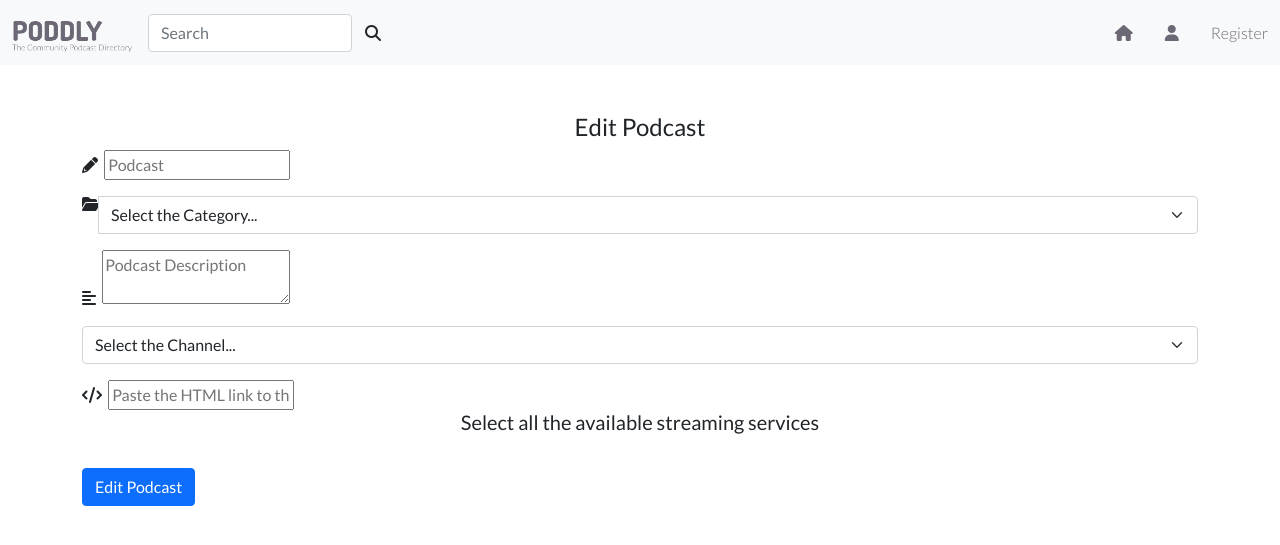
After one commit to PeteCookson/Poddly, a Flask app: template templates/edit_podcast.html in a window 1280 px wide. The commit adds this page. Shown: the top 545 px of the page. Run offline with Flask 2, Linux system fonts and the light colour scheme; the template is opened without the code that fills it, so the values that code supplies are empty; some libraries are stand-ins or nearby versions.

Commit message:
Implement edit podcast button and .html file

```diff
--- a/app.py
+++ b/app.py
@@ -126,6 +126,16 @@ def add_podcast():
     return render_template("add_podcast.html", categories=categories,
     channels=channels, services=services)
 
+
+@app.route("/edit_podcast/<podcast_id>", methods=["GET", "POST"])
+def edit_podcast(podcast_id):
+    podcast = mongo.db.podcasts.find_one({"_id": ObjectId(podcast_id)})
+    categories = mongo.db.categories.find().sort("category_name", 1)
+    channels = mongo.db.channels.find().sort("channel", 1)
+    services = mongo.db.service.find().sort("streaming_service")
+    return render_template("edit_podcast.html", podcast=podcast, categories=categories,
+    channels=channels, services=services)
+
 if __name__ == "__main__":
     app.run(host=os.environ.get("IP"),
             port=int(os.environ.get("PORT")),
--- /dev/null
+++ b/templates/edit_podcast.html
@@ -0,0 +1,101 @@
+{% extends "base.html" %}
+{% block content %}
+<div>
+    <h4 class="text-center">Edit Podcast</h4>
+    <form class="col" method="POST" action="{{ url_for('edit_podcast', podcast_id=podcast._id) }}">
+        <!-- podcast name -->
+        <div class="mb-3">
+            <i class="fas fa-pencil-alt prefix"></i>
+            <label for="podcast_name"></label>
+            <input type="text" class="validate" id="podcast_name" name="podcast_name" minlength="5" maxlength="50" placeholder="Podcast" required>
+        </div>
+        <!-- category -->
+        <div class="input-group mb-3">
+            <i class="fas fa-folder-open prefix"></i>
+            <label for="category_name"></label>
+            <select class="form-select validate" id="category_name" name="category_name" required>
+                <option value="">Select the Category...</option>
+                {% for category in categories %}
+                <option value="{{ category.category_name }}">{{ category.category_name }}</option>
+                {% endfor %}
+            </select>
+        </div>
+        <!-- description -->
+        <div class="mb-3">
+            <i class="fas fa-align-left prefix"></i>
+            <label for="podcast_description"></label>
+            <textarea type="text" class="validate" id="podcast_description" name="podcast_description" placeholder="Podcast Description"></textarea>
+        </div>
+        <!-- channel -->
+        <div class="input-group mb-3">
+            <select class="form-select" id="channel" name="channel" required>
+                <option value="">Select the Channel...</option>
+                {% for channel in channels %}
+                <option value="{{ channel.channel }}">{{ channel.channel }}</option>
+                {% endfor %}
+                <!--<option value="2">Tortoise</option>
+            <option value="3">The New York Times</option>
+            <option value="4">iHeartPodcast Network</option>
+            <option value="5">NPR</option>
+            <option value="6">Somethin' Else</option>
+            <option value="7">BBC</option>
+            <option value="8">The Telegraph</option>-->
+            </select>
+        </div>
+        <!-- cover -->
+        <div>
+            <i class="fa-solid fa-code"></i>
+            <label for="cover"></label>
+            <input type="text" class="validate" id="cover" name="cover" placeholder="Paste the HTML link to the cover art" required>
+        </div>
+        <!-- services -->
+        <div>
+            <h5 class="text-center">Select all the available streaming services</h5>
+            <div class="form-check">
+                {% for service in services %}
+                <input class="form-check-input" type="checkbox" value="" id="streaming_service">
+                <option value="{{ service.streaming_service }}">{{ service.streaming_service }}</option>
+                {% endfor %}
+                <label class="form-check-label" for="streaming_service"></label>
+            </div>
+            <!--<div class="form-check">
+                <input class="form-check-input" type="checkbox" value="" id="streaming_service">
+                <label class="form-check-label" for="streaming_service">
+                    Spotify
+                </label>
+            </div>
+            <div class="form-check">
+                <input class="form-check-input" type="checkbox" value="" id="streaming_service">
+                <label class="form-check-label" for="streaming_service">
+                    Google Podcasts
+                </label>
+            </div>
+            <div class="form-check">
+                <input class="form-check-input" type="checkbox" value="" id="streaming_service">
+                <label class="form-check-label" for="streaming_service">
+                    Audible
+                </label>
+            </div>
+            <div class="form-check">
+                <input class="form-check-input" type="checkbox" value="" id="streaming_service">
+                <label class="form-check-label" for="streaming_service">
+                    Stitcher
+                </label>
+            </div>
+            <div class="form-check">
+                <input class="form-check-input" type="checkbox" value="" id="streaming_service">
+                <label class="form-check-label" for="streaming_service">
+                    TuneIn Radio
+                </label>
+            </div>-->
+        </div>
+        <!-- submt button -->
+        <div class="row">
+            <div class="col">
+                <input class="btn btn-primary" type="submit" value="Edit Podcast">
+            </div>
+        </div>
+    </form>
+</div>
+
+{% endblock %}
--- a/templates/podcasts.html
+++ b/templates/podcasts.html
@@ -27,7 +27,7 @@
             <!-- comments -->
             <li class="list-group-item">"<em>{{ podcast.comments }}</em>"{{ podcast.comment_by }}</li>
             <a href="" class="btn btn-primary btn-sm">Done</a>
-            <a href="" class="btn btn-primary btn-sm">Edit</a>
+            <a href="{{ url_for('edit_podcast', podcast_id=podcast._id) }}" class="btn btn-primary btn-sm">Edit</a>
 
         </div>
     </div>
```
